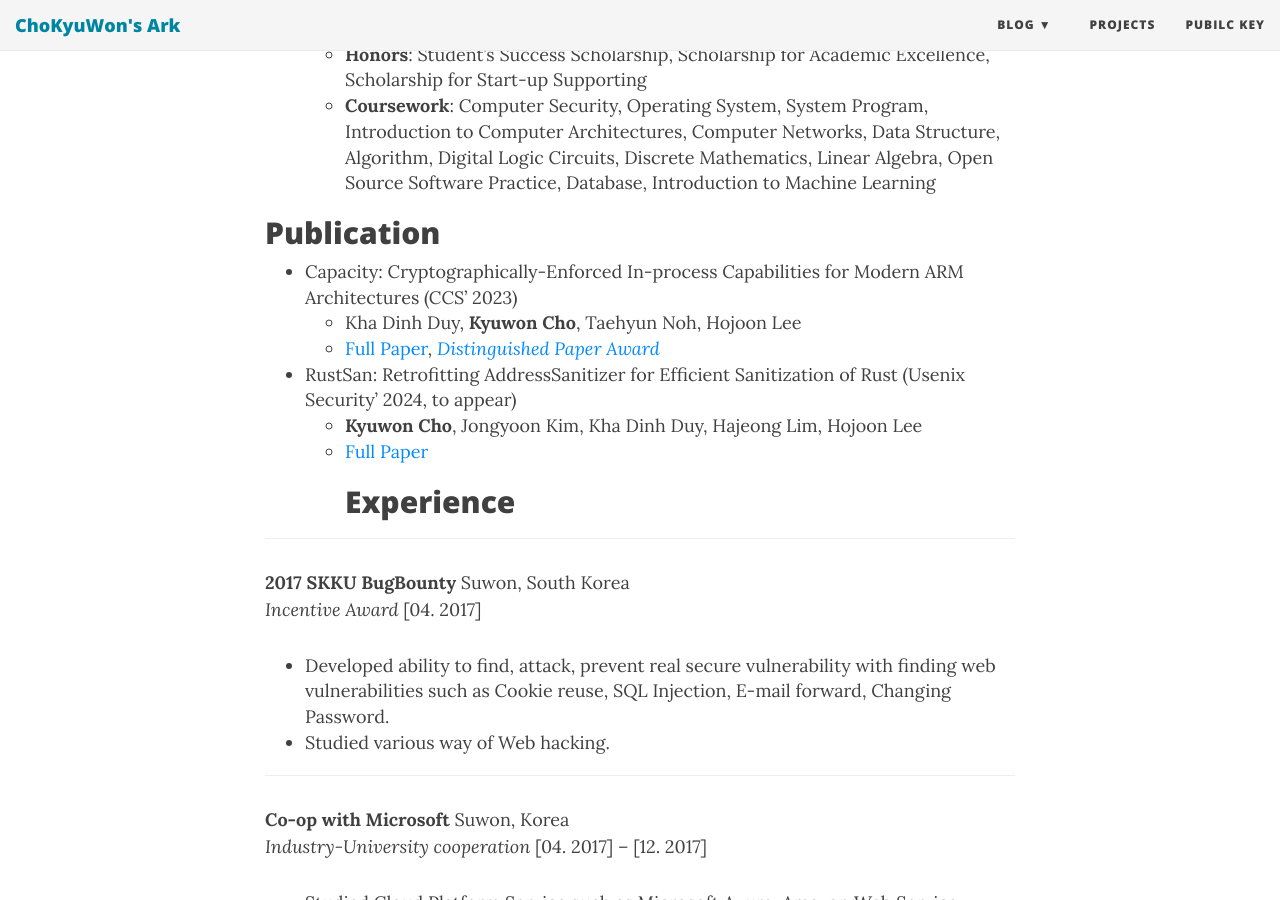
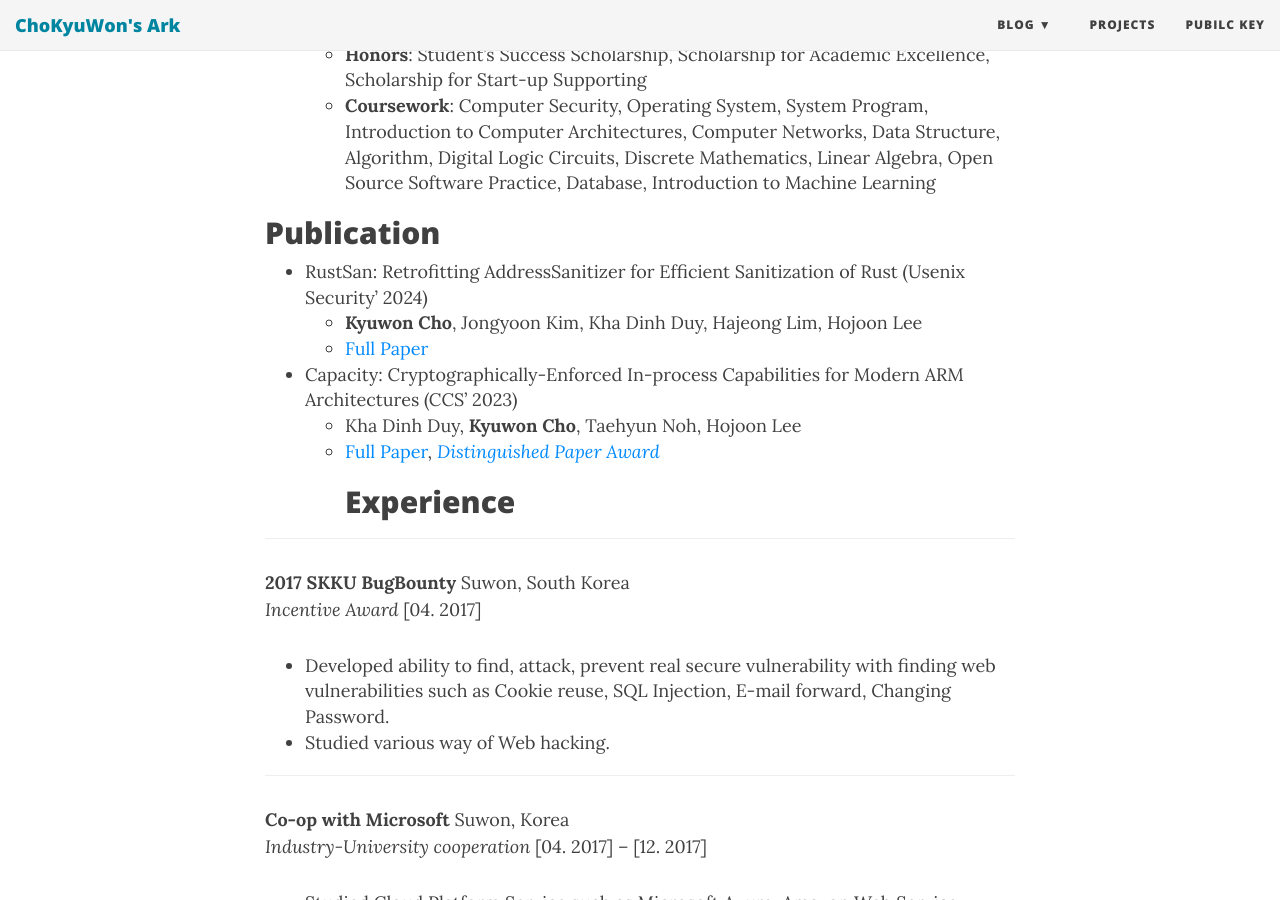
Before and after one commit to ChoKyuWon/ChoKyuWon.github.io, a Jekyll site: the page built from resume.md, in a window 1280 px wide and 900 px high, scrolled down 670 px. Built offline with Jekyll 4.4.1, drawn with Linux system fonts in a browser that asks for light colours; nearby versions of some CDN libraries.

Commit message:
Update resume.md

```diff
--- a/resume.md
+++ b/resume.md
@@ -26,12 +26,12 @@ Sungkyunkwan University Suwon, South Korea
     * __Coursework__: Computer Security, Operating System, System Program, Introduction to Computer Architectures, Computer Networks, Data Structure, Algorithm, Digital Logic Circuits, Discrete Mathematics, Linear Algebra, Open Source Software Practice, Database, Introduction to Machine Learning
 
 ## Publication
+* RustSan: Retrofitting AddressSanitizer for Efficient Sanitization of Rust (Usenix Security' 2024)
+    * **Kyuwon Cho**, Jongyoon Kim, Kha Dinh Duy, Hajeong Lim, Hojoon Lee
+    * [Full Paper](https://www.usenix.org/conference/usenixsecurity24/presentation/cho-kyuwon)
 * Capacity: Cryptographically-Enforced In-process Capabilities for Modern ARM Architectures (CCS' 2023)
   * Kha Dinh Duy, **Kyuwon Cho**, Taehyun Noh, Hojoon Lee
   * [Full Paper](https://dl.acm.org/doi/10.1145/3576915.3623079), [*Distinguished Paper Award*](https://github.com/ChoKyuWon/ChoKyuWon.github.io/blob/master/_data/Distinguished%20Paper%20Award%2C%20Capacity.pdf)
-* RustSan: Retrofitting AddressSanitizer for Efficient Sanitization of Rust (Usenix Security' 2024, to appear)
-    * **Kyuwon Cho**, Jongyoon Kim, Kha Dinh Duy, Hajeong Lim, Hojoon Lee
-    * [Full Paper]()
 ## Experience
 <hr/>
 __2017 SKKU BugBounty__    Suwon, South Korea
```
